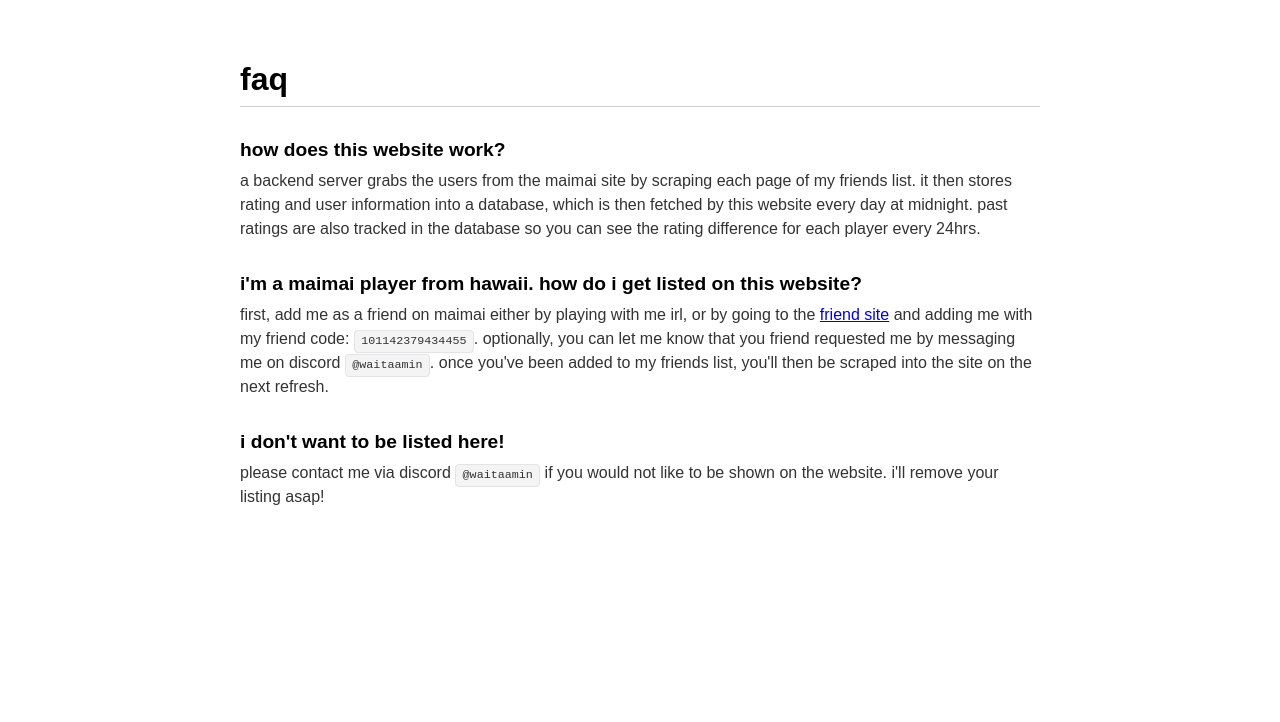
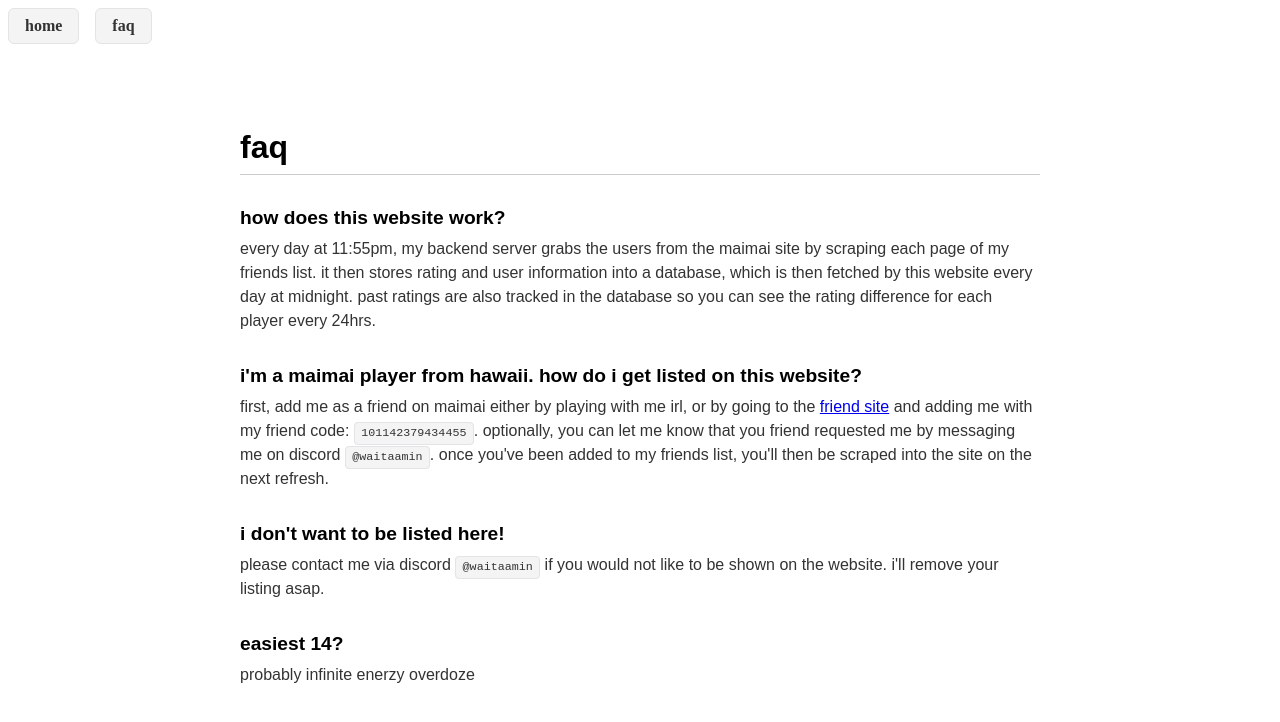
Before and after one commit to min-808/rating-site, a Next.js app: page /faq in a window 1280 px wide. Shown: the top 722 px of the page. Built offline with nearby package versions, Linux system fonts and the light colour scheme.

Commit message:
Added header

```diff
--- a/src/app/faq/page.tsx
+++ b/src/app/faq/page.tsx
@@ -1,8 +1,7 @@
 "use client";
+import Link from 'next/link';
 
-import { useState } from "react";
-
-export default function FAQ() {
+export default function faq() {
   // 2. Reusable style for your discord code blocks
   const codeStyle = {
     backgroundColor: "#f4f4f5",
@@ -19,7 +18,7 @@ export default function FAQ() {
       question: "how does this website work?",
       answer: (
         <>
-          a backend server grabs the users from the maimai site by scraping each page of my friends list. it then stores rating and user information into a database, which is then fetched by this website every day at midnight. past ratings are also tracked in the database so you can see the rating difference for each player every 24hrs.
+          every day at 11:55pm, my backend server grabs the users from the maimai site by scraping each page of my friends list. it then stores rating and user information into a database, which is then fetched by this website every day at midnight. past ratings are also tracked in the database so you can see the rating difference for each player every 24hrs.
         </>
       ),
     },
@@ -35,7 +34,15 @@ export default function FAQ() {
       question: "i don't want to be listed here!",
       answer: (
         <>
-          please contact me via discord <code style={codeStyle}>@waitaamin</code> if you would not like to be shown on the website. i'll remove your listing asap!
+          please contact me via discord <code style={codeStyle}>@waitaamin</code> if you would not like to be shown on the website. i'll remove your listing asap.
+        </>
+      ),
+    },
+    {
+      question: "easiest 14?",
+      answer: (
+        <>
+          probably infinite enerzy overdoze
         </>
       ),
     },
--- a/src/app/layout.tsx
+++ b/src/app/layout.tsx
@@ -1,4 +1,5 @@
 import './globals.css';
+import Link from 'next/link';
 
 export default function RootLayout({
   children,
@@ -7,6 +8,21 @@ export default function RootLayout({
 }) {
   return (
     <html lang="en">
+        {/* Navigation Header */}
+      <header style={{ display: 'flex', gap: '1rem', marginBottom: '2rem' }}>
+        <Link
+          href="/"
+          style={{ padding: '0.5rem 1rem', backgroundColor: '#f4f4f5', border: '1px solid #e4e4e7', borderRadius: '6px', textDecoration: 'none', color: '#333', fontWeight: 'bold' }}
+        >
+          home
+        </Link>
+        <Link
+          href="/faq"
+          style={{ padding: '0.5rem 1rem', backgroundColor: '#f4f4f5', border: '1px solid #e4e4e7', borderRadius: '6px', textDecoration: 'none', color: '#333', fontWeight: 'bold' }}
+        >
+          faq
+        </Link>
+      </header>
       <body>{children}</body>
     </html>
   );
--- a/src/app/page.tsx
+++ b/src/app/page.tsx
@@ -1,5 +1,6 @@
 import { connectMongo, getMongoClient } from '../lib/connect-db';
 import type { Metadata } from 'next';
+import Link from 'next/link';
 
 export const metadata: Metadata = {
   title: 'Hawaii Maimai Rating Leaderboard',
```
Also changed, not shown: src/app/hi/page.tsx (added, +13 -0 lines).
